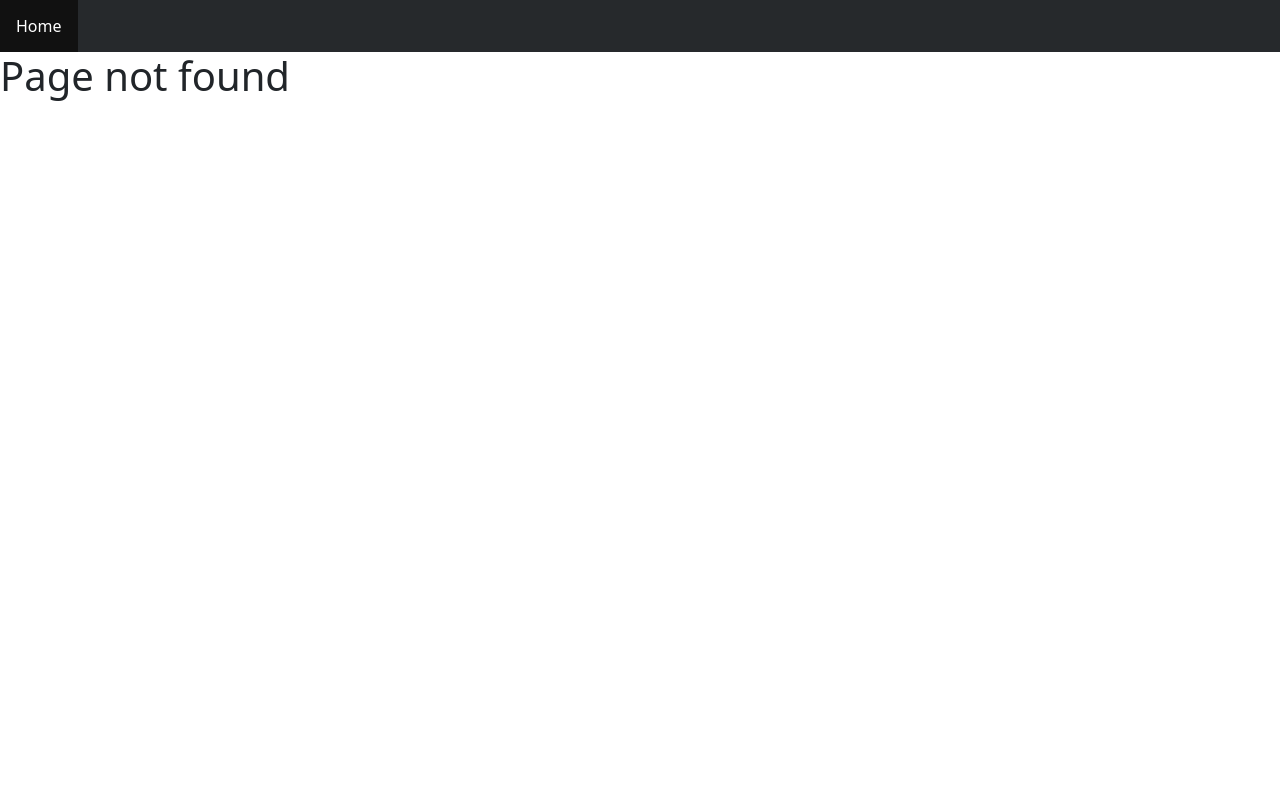
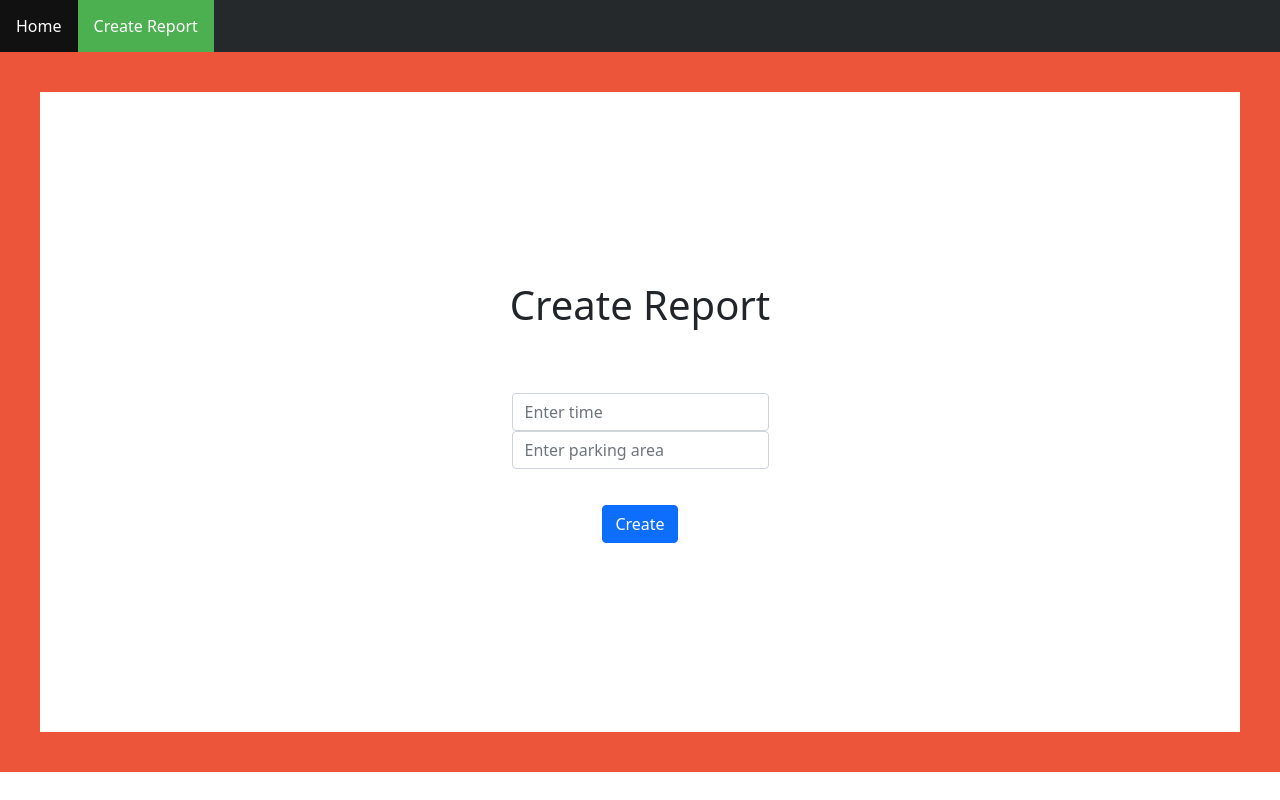
Before and after one commit to Janussr/Papp_insights_frontend, a React (Create React App) app: page /create-report in a window 1280 px wide. Before the commit this address had no page. Built offline with nearby package versions, Linux system fonts and the light colour scheme.

Commit message:
report page

```diff
--- a/package.json
+++ b/package.json
@@ -12,7 +12,7 @@
     "react-bootstrap": "^2.0.2",
     "react-dom": "^17.0.2",
     "react-router-dom": "^6.0.2",
-    "react-scripts": "4.0.3",
+    "react-scripts": "^5.0.1",
     "uuid": "^8.3.2",
     "web-vitals": "^1.1.2"
   },
--- a/src/App.js
+++ b/src/App.js
@@ -3,6 +3,7 @@ import { Routes, Route } from 'react-router-dom'
 import Header from './components/Header';
 import Home from './components/Home';
 import NoMatch from './components/NoMatch';
+import Report_page from './components/Report_page';
 
 function App() {
 
@@ -12,6 +13,7 @@ function App() {
       <Routes>
         <Route path='/' element={<Home />} />
         <Route path='*' element={<NoMatch />} />
+        <Route path='create-report' element={<Report_page/>} />
       </Routes>
     </div >
   );
--- a/src/components/Header.js
+++ b/src/components/Header.js
@@ -6,6 +6,8 @@ const Header = () => {
         <div>
             <ul className='header'>
                 <li><NavLink activeclassname='active' to='/'>Home</NavLink></li>
+
+                <li> <NavLink activeclassname='active' to='/create-report'>Create Report</NavLink></li>
             </ul>
         </div >
     )
--- /dev/null
+++ b/src/components/Report_page.js
@@ -0,0 +1,45 @@
+import { NavLink, useNavigate } from "react-router-dom";
+import { useState, useEffect } from "react"
+import axios from "axios"
+import apiUtils from "../utils/apiUtils"
+
+const Report_page = () => {
+    const init = {time: "", parkingAreas: "", report: { id: 0 } };
+    const [report, setReport] = useState({});
+    const [statusMessage, setStatusMessage] = useState("");
+
+    const URL = apiUtils.getUrl()
+
+    const handleInput = (event) => {
+        setReport({ ...report,})
+    }
+
+    const createReport = async () => {
+        try {
+            await axios.post (URL + "/report", {
+            time: report.time,
+            parkingAreas: report.parkingAreas,
+            report: { id: report.id }
+        })
+        setStatusMessage('Report created successfully')
+    } catch (error) {
+        setStatusMessage(error.response.data.message);
+    }
+}
+
+
+return (
+    <div className="center">
+        <h1>Create Report</h1>
+        <p>{statusMessage}</p>
+        <form onChange={handleInput}>
+            <input className="form-control addInput" id="time" placeholder="Enter time" type="text"></input>
+            <input className="form-control addInput" id="parkingAreas" placeholder="Enter parking area" type="text"></input>
+
+        </form>
+        <button onClick={createReport} className="btn btn-primary mt-3">Create</button>
+    </div>
+    )
+}
+
+export default Report_page
--- a/src/index.css
+++ b/src/index.css
@@ -55,3 +55,19 @@ ul.header li a:hover:not(.active) {
   font-weight: bold;
   font-size: 16px;
 }
+
+
+/* ReportPage*/
+
+.center {
+  display: flex;
+  z-index: 10;
+  justify-content: center;
+  height: 90vh;
+  align-items: center;
+  flex-direction: column;
+  gap:20px;
+  border: 40px;
+  border-color: #ed553b;
+  border-style: solid;
+}
```
Also changed, not shown: 1 other file (tests, documents, lock files or other folders).
